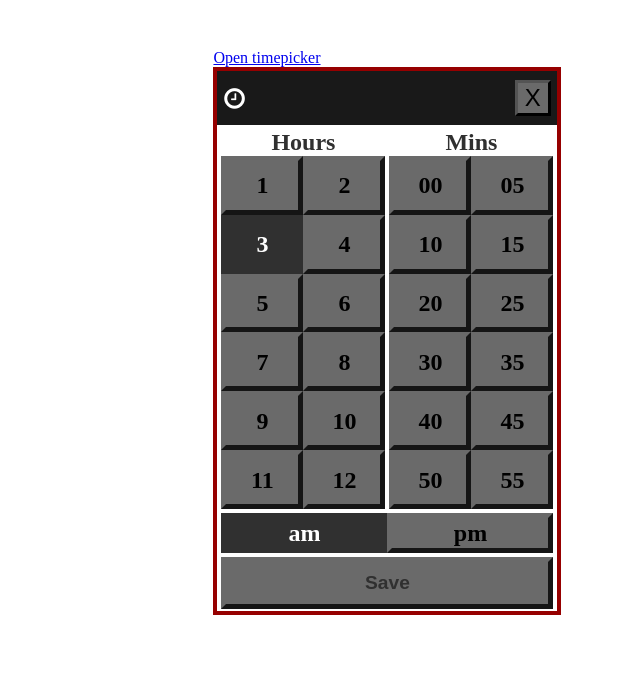
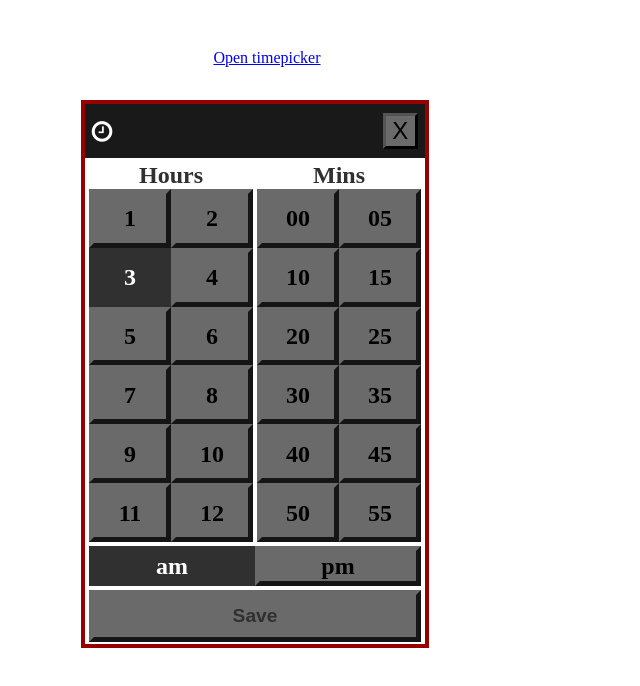
Before and after one commit to styx/styx.github.io, a plain HTML site: page index.html in a window 1280 px wide. Both pictures are taken after a click on the link "Open timepicker". Shown: the whole page, without its empty margins (373-1013 px from the left). Drawn offline with Linux system fonts and the light colour scheme.

Commit message:
New positioning

```diff
--- a/css/index.css
+++ b/css/index.css
@@ -20,11 +20,15 @@
 .ztimep {
   border: 4px var(--base-red) solid;
   display: none;
-  position: absolute;
   z-index: 1000;
   width: 340px;
   height: 540px;
   background: white;
+  position: fixed;
+  top: 25%;
+  left: 55%;
+  margin-top: -100px;
+  margin-left: -250px;
 }
 
 .ztimep .ztimep-controls {
--- a/timepicker.js
+++ b/timepicker.js
@@ -241,7 +241,8 @@
         height: window.innerHeight - 8,
         position: "fixed",
         bottom: 0,
-        left: 0
+        left: 0,
+        margin: 0
       });
     }
     ctx.calendarContainer.show();
```
